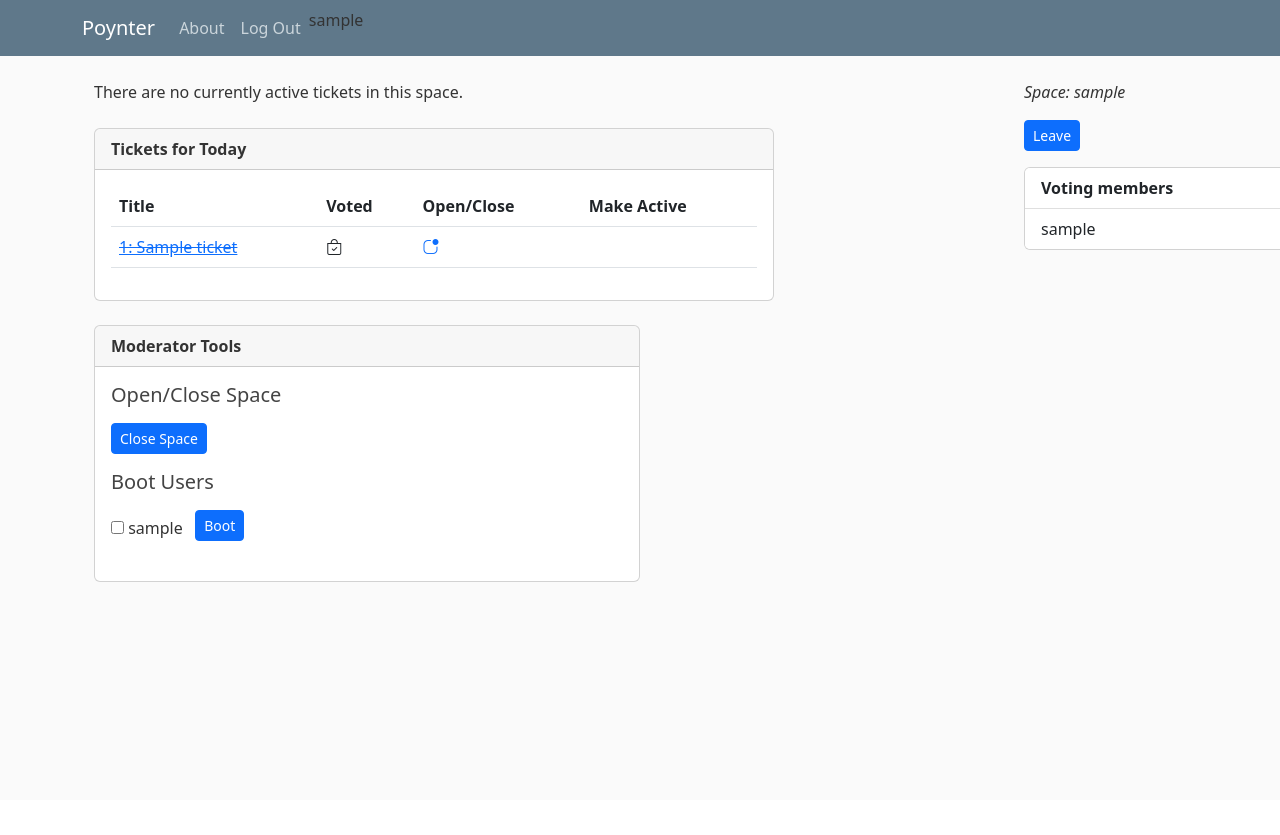
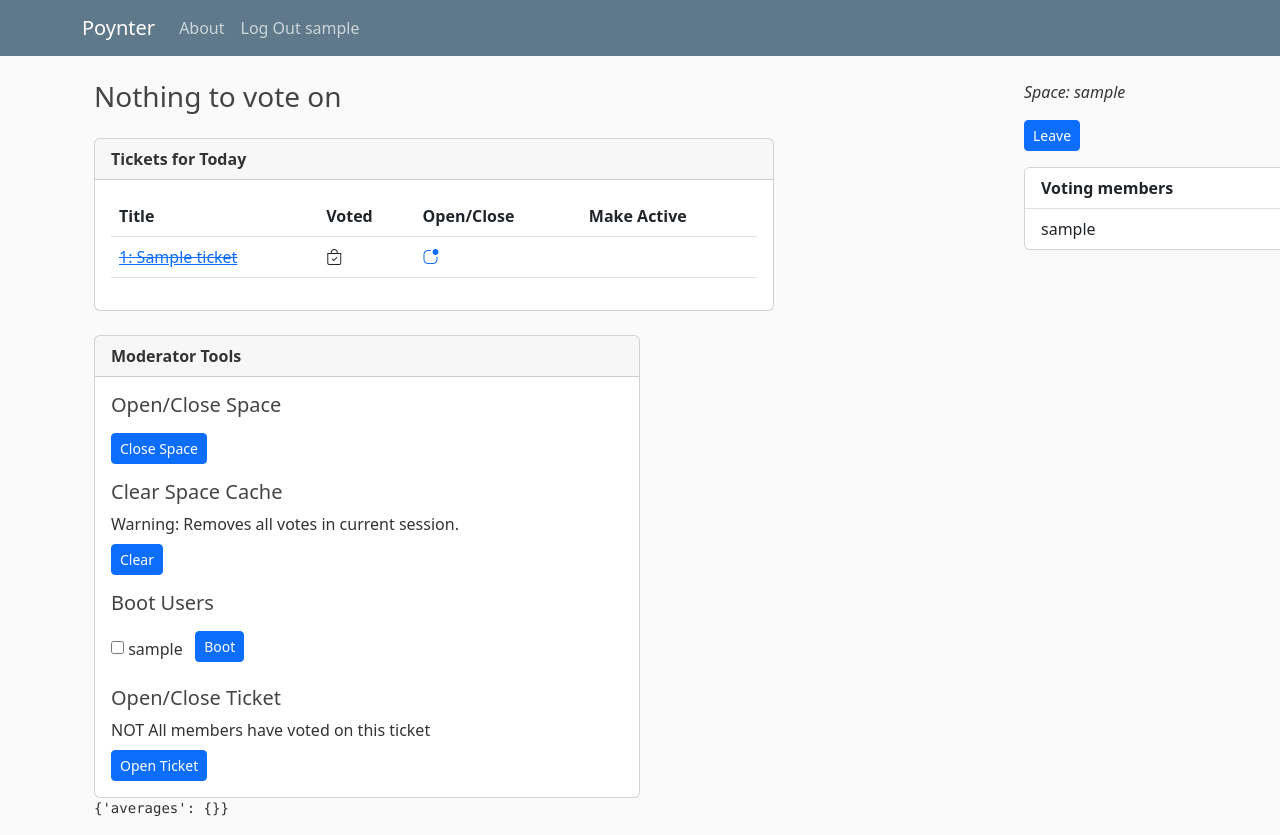
Before and after one commit to shacker/poynter2, a Django app: a page that uses poynter/templates/base.html in a window 1280 px wide. Before the commit the page ends 582 px from the top, so only its background shows below. Run offline with Django 3.2, Linux system fonts and the light colour scheme; a user stored in the database is signed in; tables that the repository leaves empty hold one stand-in row (values such as "Sample post"); parts of the project's set-up code (start-up, migrations or seed data) failed here and were passed over.

Commit message:
Voting tabulate, averages, moderator clear cache, member votes

```diff
--- /dev/null
+++ b/poynter/points/ops.py
@@ -0,0 +1,43 @@
+from collections import defaultdict
+
+from django.core.cache import cache
+
+
+def get_votes_for_space(space_name: str) -> dict:
+    """
+    Get all votes for current workspace WITH computed averages appended.
+    Average may not fit an existing Fibonacci number - up to moderator
+    to assign final average from our returned value.
+
+    {
+        8: {
+            "rob": 3,
+            "joe": 2,
+        },
+        17: {
+            "rob": 8,
+            "erin": 3,
+        }
+    }
+
+    we return that and append as final dict:
+    {
+        "averages": {
+            8: 2.5,
+            17: 5.5
+        }
+    }
+
+    """
+
+    avgs = {}
+    data = cache.get(space_name, defaultdict(dict))
+    for key in data.keys():
+        vals = data[key].values()
+        avg = sum(vals) / len(vals)
+        avgs[key] = avg
+
+    data["averages"] = avgs
+
+    # default_dict is unhashable - cast back
+    return dict(data)
--- a/poynter/points/templates/points/space.html
+++ b/poynter/points/templates/points/space.html
@@ -40,7 +40,7 @@
                         </form>
 
                 {% else %}
-                    There are no currently active tickets in this space.
+                    <h3>Nothing to vote on</h3>
                 {% endif %}
 
 
@@ -70,7 +70,7 @@
                                         <td>{% if ticket.voted %}<i class="bi bi-bag-check"></i>{% endif %}</td>
                                         {% if user == space.moderator %}
                                             <td>
-                                                <a href="{% url 'points:open_close_ticket' space.slug ticket.id %}" >
+                                                <a href="{% url 'points:open_close_ticket' ticket.id %}" >
                                                     <i class="bi bi-app-indicator"></i>
                                                 </a>
                                             </td>
@@ -105,8 +105,10 @@
                 <div class="card mt-2" style="width: 18rem;">
                     <ul class="list-group list-group-flush">
                         <li class="list-group-item"><b>Voting members</b></li>
-                        {% for member in space.members.all  %}
-                            <li class="list-group-item">{{ member.username }}</li>
+                        {% for member, vote in members.items  %}
+                            <li class="list-group-item">
+                                {{ member }}{% if vote %}: {{ vote|default_if_none:"" }}{% endif %}
+                            </li>
                         {% endfor %}
                     </ul>
                 </div>
@@ -129,6 +131,14 @@
                     </a>
                 </p>
 
+                <h5 class="card-title">Clear Space Cache</h5>
+                Warning: Removes all votes in current session.
+                <p class="card-text">
+                    <a href="{% url 'points:clear_space_cache' space.slug %}" class="btn btn-sm btn-primary mt-2">
+                        Clear
+                    </a>
+                </p>
+
                 <h5 class="card-title">Boot Users</h5>
                 <p class="card-text">
                     <form action="{% url 'points:boot_users' space.slug %}" method="get">
@@ -138,8 +148,23 @@
                         <input class="btn btn-sm btn-primary mb-2" type="submit" value="Boot"/>
                     </form>
                 </p>
+
+                {% if active_ticket %}
+                    <h5 class="card-title">Open/Close Ticket</h5>
+                    {% if not all_voted %}NOT{% endif %} All members have voted on this ticket
+                    <p class="card-text">
+                        <a href="{% url 'points:open_close_ticket' active_ticket.id %}" class="btn btn-sm btn-primary mt-2">
+                            {% if active_ticket.voted %}Open{% else %}Close{% endif %} Ticket
+                        </a>
+                    </p>
+                {% endif %}
+
+
+
             </div>
         </div>
+
+        <pre>{{tallies}}</pre>
 
     {% endif %}
 
--- a/poynter/points/urls.py
+++ b/poynter/points/urls.py
@@ -6,17 +6,20 @@ app_name = "points"
 
 urlpatterns = [
     path("about/", views.about, name="about"),
-    path("space/<str:slug>", views.space, name="space"),
-    path("join_leave_space/<str:slug>", views.join_leave_space, name="join_leave_space"),
+    path("space/<str:space_name>", views.space, name="space"),
+    path("join_leave_space/<str:space_name>", views.join_leave_space, name="join_leave_space"),
     path(
-        "open_close_ticket/<str:slug>/<int:ticket_id>",
+        "open_close_ticket/<int:ticket_id>",
         views.open_close_ticket,
         name="open_close_ticket",
     ),
     path(
-        "activate_ticket/<str:slug>/<int:ticket_id>", views.activate_ticket, name="activate_ticket"
+        "activate_ticket/<str:space_name>/<int:ticket_id>",
+        views.activate_ticket,
+        name="activate_ticket",
     ),
-    path("open_close_space/<str:slug>", views.open_close_space, name="open_close_space"),
-    path("boot_users/<str:slug>", views.boot_users, name="boot_users"),
+    path("open_close_space/<str:space_name>", views.open_close_space, name="open_close_space"),
+    path("clear_space_cache/<str:space_name>", views.clear_space_cache, name="clear_space_cache"),
+    path("boot_users/<str:space_name>", views.boot_users, name="boot_users"),
     path("tally/single/", views_htmx.tally_single, name="tally_single"),
 ]
--- a/poynter/points/views.py
+++ b/poynter/points/views.py
@@ -1,7 +1,9 @@
-from django.conf import settings
+from django.contrib.auth.models import User
+from django.core.cache import cache
 from django.shortcuts import get_object_or_404, redirect, render, reverse
-from django.contrib.auth.models import User
+
 from poynter.points.models import Project, Space, Ticket
+from poynter.points.ops import get_votes_for_space
 
 
 def home(request):
@@ -15,9 +17,9 @@ def about(request):
     return render(request, "points/about.html")
 
 
-def space(request, slug: str):
+def space(request, space_name: str):
     "Detail view for a voting space has permanent URL for a moderator and project."
-    space = get_object_or_404(Space, slug=slug)
+    space = get_object_or_404(Space, slug=space_name)
     numbers = [(1, "One"), (2, "Two"), (3, "Three"), (5, "Five"), (8, "Eight"), (13, "Thirteen")]
 
     try:
@@ -25,68 +27,107 @@ def space(request, slug: str):
     except Ticket.DoesNotExist:
         active_ticket = None
 
+    tallies = get_votes_for_space(space_name)
+
+    # Space members and their voting status
+    # {"joe": 13, "erin": 5}
+    members = {}
+    num_voted = 0
+    if active_ticket:
+        for member in space.members.all():
+            member_vote = None
+            # Member has voted on this ticket
+            if member.username in tallies.get(active_ticket.id, {}).keys():
+                member_vote = tallies[active_ticket.id][member.username]
+                num_voted += 1
+            members[member] = member_vote
+
+    all_voted = num_voted == space.members.count()
+
     return render(
         request,
         "points/space.html",
-        {"space": space, "active_ticket": active_ticket, "numbers": numbers},
+        {
+            "space": space,
+            "active_ticket": active_ticket,
+            "numbers": numbers,
+            "tallies": tallies,
+            "members": members,
+            "all_voted": all_voted,
+        },
     )
 
 
-def join_leave_space(request, slug: str):
+def join_leave_space(request, space_name: str):
     "Allow member to join or leave a space. Simple toggle."
 
-    space = get_object_or_404(Space, slug=slug)
+    space = get_object_or_404(Space, slug=space_name)
     if request.user in space.members.all():
         space.members.remove(request.user)
     else:
         space.members.add(request.user)
 
-    return redirect(reverse("points:space", kwargs={"slug": space.slug}))
+    return redirect(reverse("points:space", kwargs={"space_name": space.slug}))
 
 
-def open_close_ticket(request, slug: str, ticket_id: int):
+def open_close_ticket(request, ticket_id: int):
     "Allow moderator to open or close a ticket in a space. Simple toggle."
 
-    space = get_object_or_404(Space, slug=slug)
     ticket = get_object_or_404(Ticket, id=ticket_id)
+    space = ticket.space
     ticket.voted = not ticket.voted
     ticket.save()
 
-    return redirect(reverse("points:space", kwargs={"slug": space.slug}))
+    # Try to find next active ticket automatically
+    space.ticket_set.all().update(active=None)
+    next_active = space.ticket_set.filter(voted=False).first()
+    if next_active:
+        next_active.active = True
+        next_active.save()
+
+    return redirect(reverse("points:space", kwargs={"space_name": space.slug}))
 
 
-def activate_ticket(request, slug: str, ticket_id: int):
+def activate_ticket(request, space_name: str, ticket_id: int):
     """Allow moderator to make a ticket active in a space. Simple toggle.
     Must set other active tickets to null first.
     """
 
-    space = get_object_or_404(Space, slug=slug)
+    space = get_object_or_404(Space, slug=space_name)
     ticket = get_object_or_404(Ticket, id=ticket_id)
     space.ticket_set.all().update(active=None)
     ticket.active = True
     ticket.voted = False
     ticket.save()
 
-    return redirect(reverse("points:space", kwargs={"slug": space.slug}))
+    return redirect(reverse("points:space", kwargs={"space_name": space.slug}))
 
 
-def open_close_space(request, slug: str):
+def open_close_space(request, space_name: str):
     "Allow moderator to open or close a space for voting. Simple toggle."
 
-    space = get_object_or_404(Space, slug=slug)
+    space = get_object_or_404(Space, slug=space_name)
     space.is_open = False if space.is_open else True
     space.save()
 
-    return redirect(reverse("points:space", kwargs={"slug": space.slug}))
+    return redirect(reverse("points:space", kwargs={"space_name": space.slug}))
 
 
-def boot_users(request, slug: str):
+def boot_users(request, space_name: str):
     "Allow moderator to remove users from a space."
 
-    space = get_object_or_404(Space, slug=slug)
+    space = get_object_or_404(Space, slug=space_name)
     usernames = request.GET.getlist("usernames")
     for username in usernames:
         user = User.objects.get(username=username)
         space.members.remove(user)
 
-    return redirect(reverse("points:space", kwargs={"slug": space.slug}))
+    return redirect(reverse("points:space", kwargs={"space_name": space.slug}))
+
+
+def clear_space_cache(request, space_name: str):
+    "Allow moderator to refresh a space cache."
+
+    cache.delete(space_name)
+
+    return redirect(reverse("points:space", kwargs={"space_name": space_name}))
--- a/poynter/templates/base.html
+++ b/poynter/templates/base.html
@@ -27,7 +27,7 @@
           <!-- Navbar Right Side -->
           <div class="navbar-nav">
             {% if user.is_authenticated %}
-              <a class="nav-link" href="{% url "account_logout" %}">Log Out</a> {{ user.username }}
+              <a class="nav-link" href="{% url "account_logout" %}">Log Out {{ user.username }}</a>
             {% else %}
               <a class="nav-link" href="{% url "account_login" %}">Log In</a>
             {% endif %}
```
Also changed, not shown: poynter/points/views_htmx.py (+31 -14 lines), README.md.
